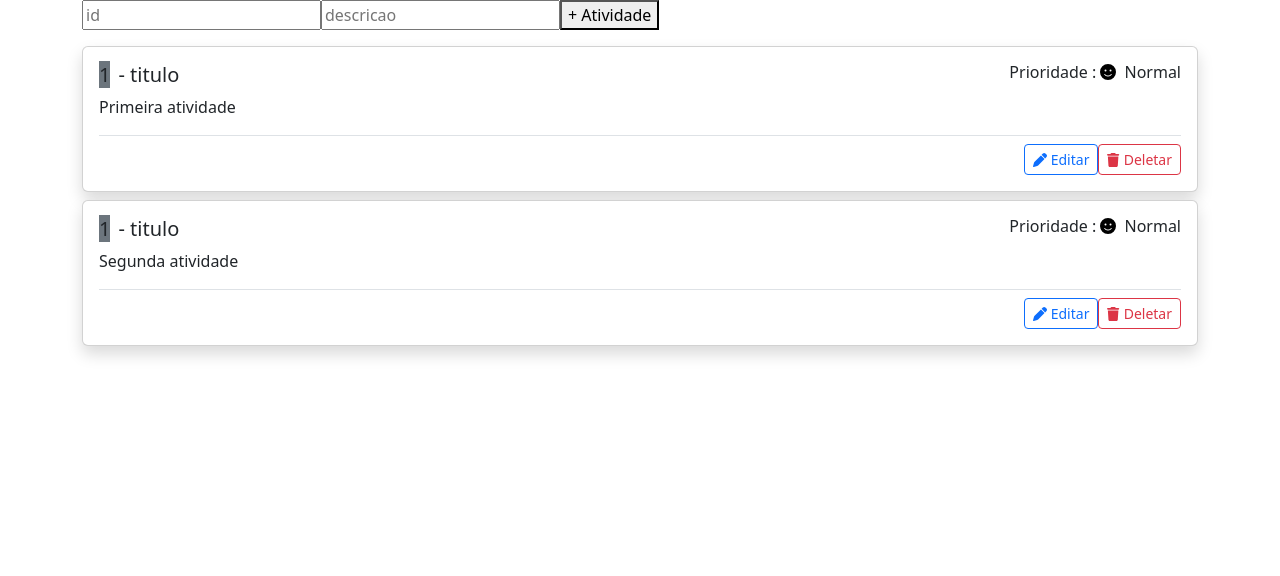
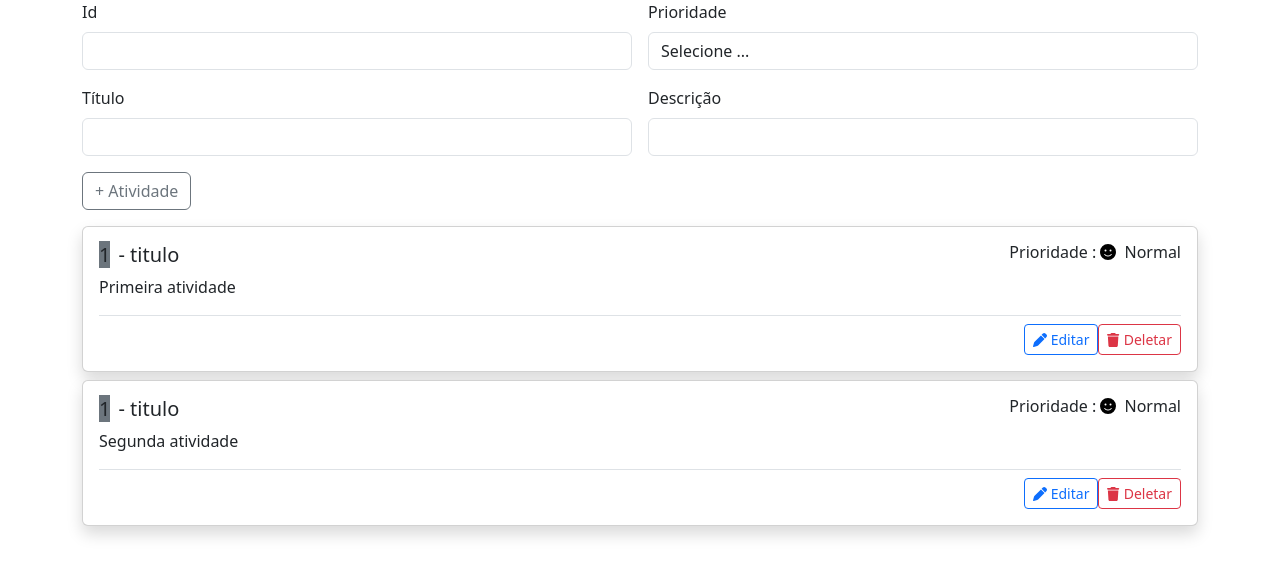
Before and after one commit to MizaelJR17/Planner, a React (Create React App) app in the folder frontend/planner/: page / in a window 1280 px wide. Shown: the top 576 px of the page. Built offline with nearby package versions, Linux system fonts and the light colour scheme.

Commit message:
Ajustando Form

```diff
--- a/frontend/planner/src/App.js
+++ b/frontend/planner/src/App.js
@@ -17,12 +17,61 @@ let initialState =[
 function App() {
   const [atividades, setAtividades] = useState(initialState)
 
+  function addAtvidades(e){
+    e.preventDefault();
+
+    const atividade = {
+      id: document.getElementById('id').value,
+      descricao: document.getElementById('descricao').value ,
+
+
+    };
+    setAtividades([...atividades,{...atividade}]);
+  }
+
+
+
+
   return (
    <>
-    <form>
-      <input id="id" type ="text" placeholder="id"/>
-      <input id="descricao" type ="text" placeholder="descricao" />
-      <button> + Atividade</button>
+    <form className='row g-3'>
+      <div className='col-md-6'>
+        <label className='form-label'>
+          Id
+        </label>
+        <input id="id" type ="text" className='form-control'/>
+      </div>
+        <div className='col-md-6'>
+          <label className='form-label'>Prioridade</label>
+          <select id="inputState" className="form-control">
+            <option defaltValue="0">Selecione ...</option>
+            <option defaltValue="1">Baixa</option>
+            <option defaltValue="2">Normal</option>
+            <option defaltValue="3">Alta</option>
+          </select>
+        </div>
+
+      <div className='col-md-6'>
+        <label className='form-label'>
+          Título
+        </label>
+      <input id="titulo" type ="text" className='form-control'/>
+      </div>
+
+
+      <div className='col-md-6'>
+        <label className='form-label'>
+          Descrição
+        </label>
+      <input id="descricao" type ="text" className='form-control'/>
+      </div>
+
+      <div class='col-12'>
+      <button className='btn btn-outline-secondary'>
+        + Atividade
+      </button>
+      </div>
+
     </form>
    <div className='mt-3'>
       <ul className= "list-group">
```
